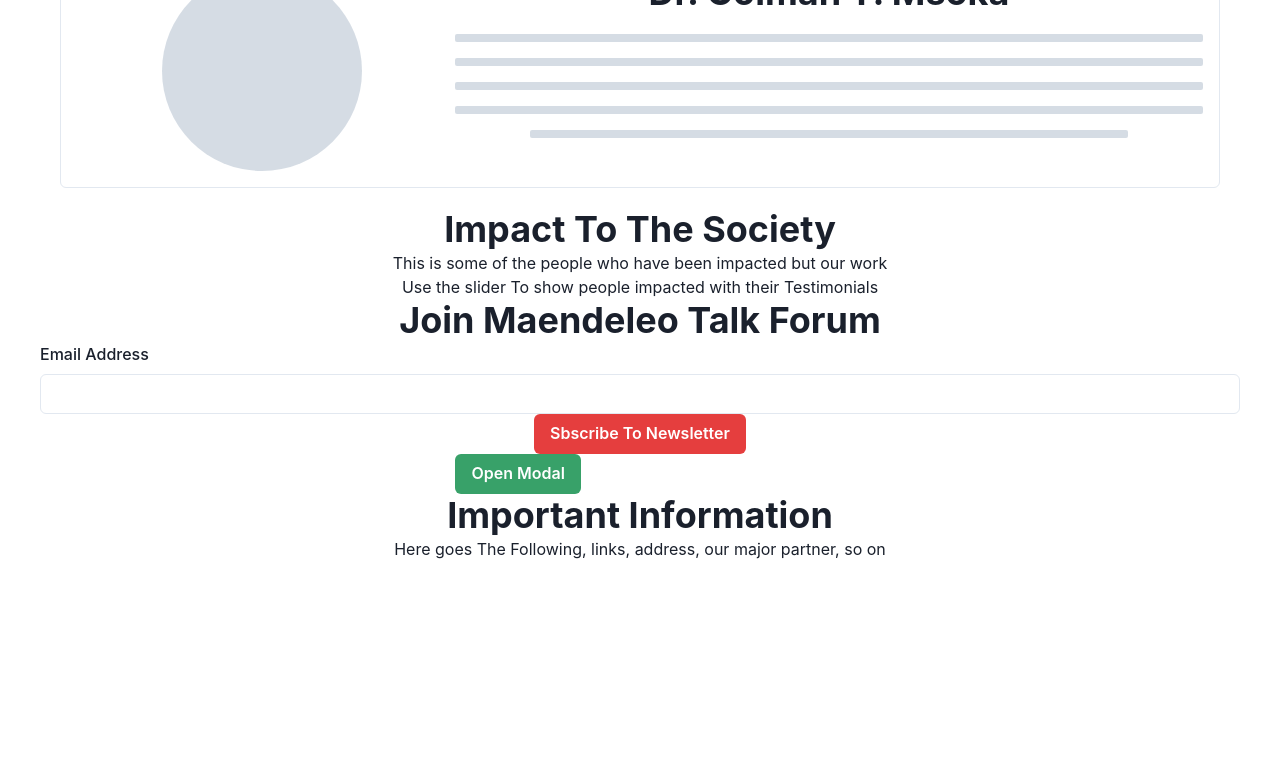
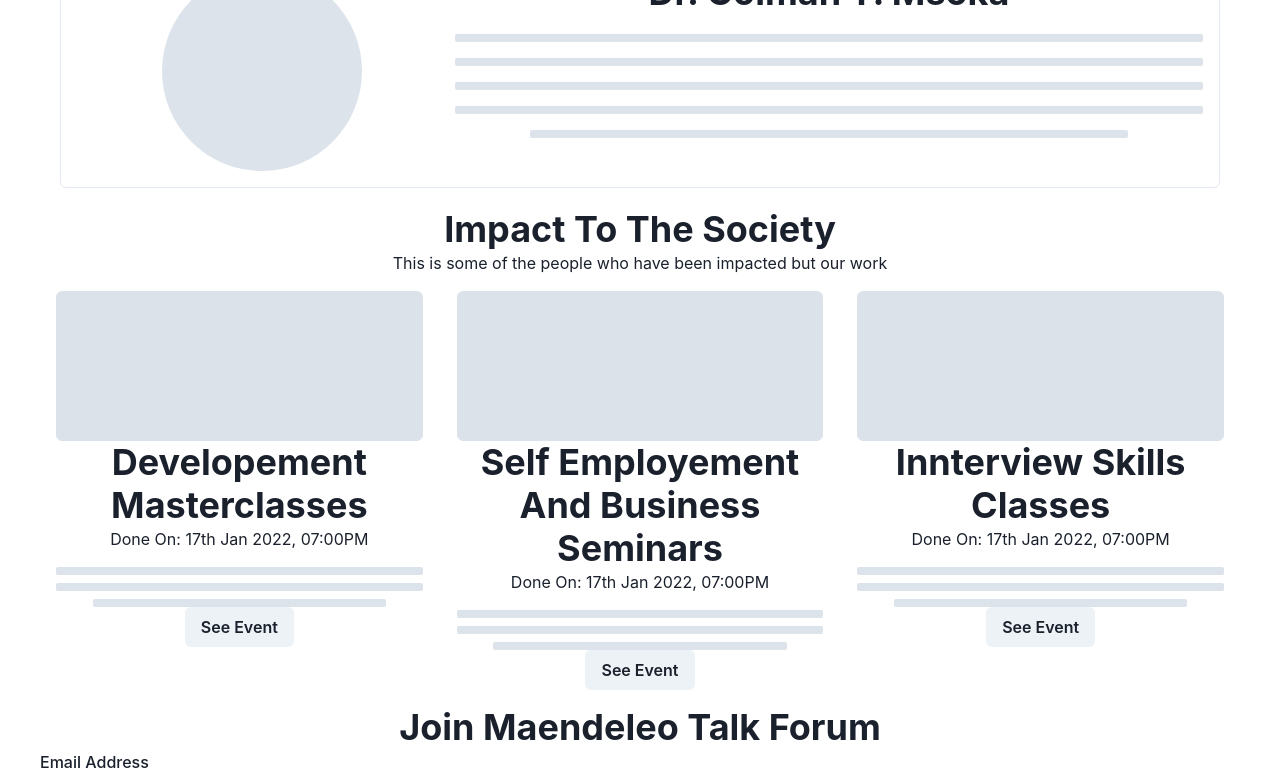
Before and after one commit to machuchesteven/mtf, a React (Create React App) app: page / in a window 1280 px wide. Shown: the part 2000-2782 px from the top of the page. Before the commit the page ends 2561 px from the top, so only its background shows below. Built offline with nearby package versions, Linux system fonts and the light colour scheme.

Commit message:
Skeleton for Impact part, comprising Our Impact to society

```diff
--- a/src/App.js
+++ b/src/App.js
@@ -131,10 +131,37 @@ const OurTeam = () => {
 
 const Impact = () => {
   return <Box><div>
-
     <Heading>Impact To The Society</Heading>
     <p>This is some of the people who have been impacted but our work</p>
-    <p>Use the slider To show people impacted with their Testimonials</p>
+    <Grid templateColumns="repeat(3, 1fr)" gap="2px">
+      <GridItem colSpan={1} m="2" p="2">
+        <Box><Skeleton height="150px" borderRadius="md" borderWidth="1px" /></Box>
+        <Heading as="h5">
+          Developement Masterclasses
+        </Heading>
+        <Text>Done On: 17th Jan 2022, 07:00PM</Text>
+        <SkeletonText noOfLines="4" mt="4" gap="2" />
+        <Center><Button>See Event</Button></Center>
+      </GridItem>
+      <GridItem colSpan={1} m="2" p="2">
+        <Box><Skeleton height="150px" borderRadius="md" borderWidth="1px" /></Box>
+        <Heading as="h5">
+          Self Employement And Business Seminars
+        </Heading>
+        <Text>Done On: 17th Jan 2022, 07:00PM</Text>
+        <SkeletonText noOfLines="4" mt="4" gap="2" />
+        <Center><Button>See Event</Button></Center>
+      </GridItem>
+      <GridItem colSpan={1} m="2" p="2">
+        <Box><Skeleton height="150px" borderRadius="md" borderWidth="1px" /></Box>
+        <Heading as="h5">
+          Innterview Skills Classes
+        </Heading>
+        <Text>Done On: 17th Jan 2022, 07:00PM</Text>
+        <SkeletonText noOfLines="4" mt="4" gap="2" />
+        <Center><Button>See Event</Button></Center>
+      </GridItem>
+    </Grid>
   </div>
   </Box>
 }
```
